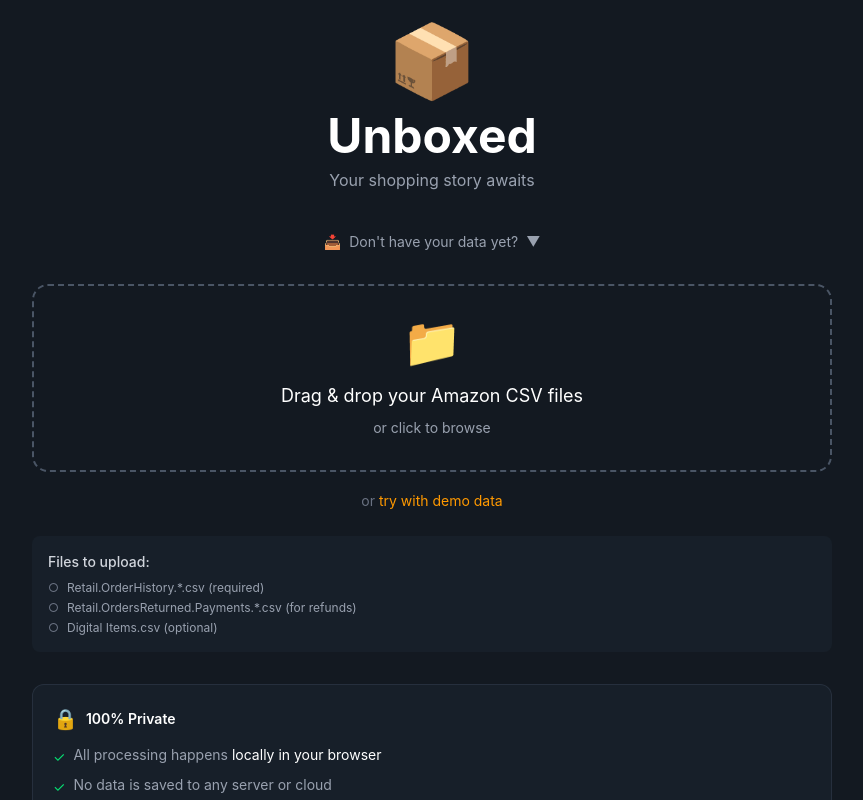
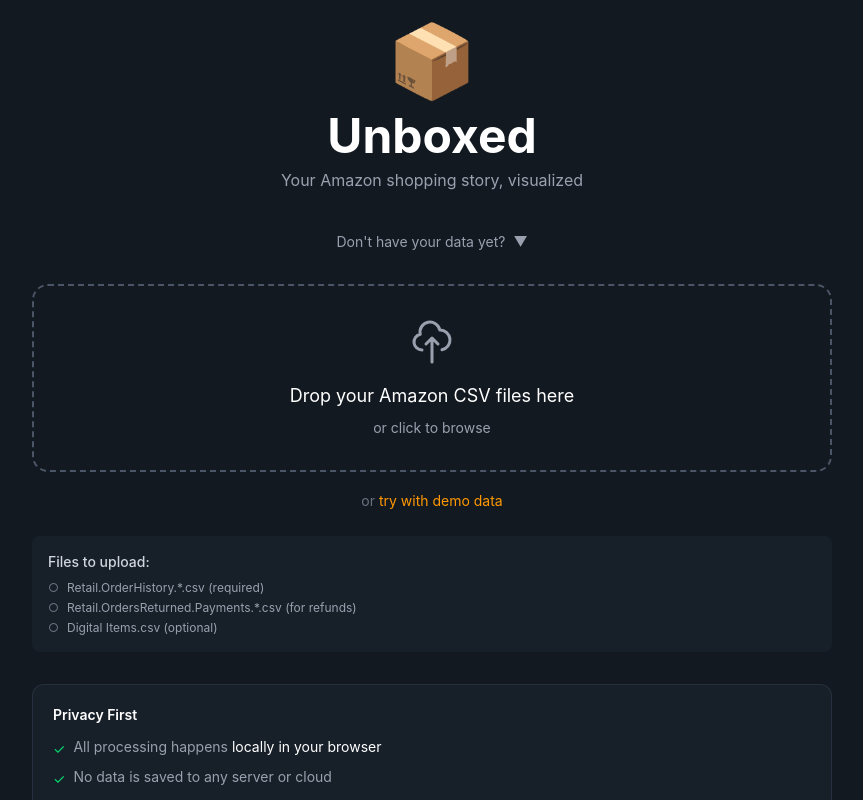
Before and after one commit to ajot/amazon-unboxed, a React (Vite) app: page / in a window 1280 px wide. Shown: the top 800 px of the page, without its empty margins (208-1071 px from the left). Built offline with nearby package versions, Linux system fonts and the light colour scheme.

Commit message:
Clean up UI: remove emojis, add upload icon, update copy

```diff
--- a/src/components/Upload.tsx
+++ b/src/components/Upload.tsx
@@ -132,7 +132,7 @@
             📦
           </motion.div>
           <h1 className="text-5xl font-bold text-white mb-2">Unboxed</h1>
-          <p className="text-gray-400">Your shopping story awaits</p>
+          <p className="text-gray-400">Your Amazon shopping story, visualized</p>
         </div>
 
         {/* How to Get Your Data - Collapsible */}
@@ -141,7 +141,6 @@
             onClick={() => setShowDataHelp(!showDataHelp)}
             className="w-full flex items-center justify-center gap-2 py-2 text-sm text-gray-400 hover:text-white transition-colors"
           >
-            <span>📥</span>
             <span>Don't have your data yet?</span>
             <motion.span
               animate={{ rotate: showDataHelp ? 180 : 0 }}
@@ -214,7 +213,7 @@
                   onClick={onContinueExploring}
                   className="flex-1 py-2 px-4 bg-amazon-orange text-amazon-dark font-semibold rounded-lg hover:bg-amber-500 transition-colors text-sm"
                 >
-                  Explore Data 📊
+                  Explore Data
                 </button>
               )}
               {onViewWrapped && (
@@ -222,7 +221,7 @@
                   onClick={onViewWrapped}
                   className="flex-1 py-2 px-4 bg-white/10 text-white font-semibold rounded-lg hover:bg-white/20 transition-colors text-sm"
                 >
-                  View Wrapped 🎁
+                  View Wrapped
                 </button>
               )}
             </div>
@@ -262,9 +261,13 @@
             className="absolute inset-0 w-full h-full opacity-0 cursor-pointer"
           />
 
-          <div className="text-5xl mb-4">{isDragging ? '📥' : '📁'}</div>
+          <div className="text-gray-400 mb-4">
+            <svg className="w-12 h-12 mx-auto" fill="none" stroke="currentColor" viewBox="0 0 24 24">
+              <path strokeLinecap="round" strokeLinejoin="round" strokeWidth={1.5} d="M7 16a4 4 0 01-.88-7.903A5 5 0 1115.9 6L16 6a5 5 0 011 9.9M15 13l-3-3m0 0l-3 3m3-3v12" />
+            </svg>
+          </div>
           <p className="text-lg text-white mb-2">
-            {isDragging ? 'Drop files here' : 'Drag & drop your Amazon CSV files'}
+            {isDragging ? 'Drop files here' : 'Drop your Amazon CSV files here'}
           </p>
           <p className="text-sm text-gray-400">or click to browse</p>
 
@@ -409,7 +412,7 @@
               }
             `}
           >
-            Unbox My Year 🎁
+            Generate My Wrapped
           </motion.button>
         )}
 
@@ -420,10 +423,7 @@
           transition={{ delay: 0.5 }}
           className="mt-8 p-5 bg-amazon-navy/30 rounded-xl border border-gray-700/50"
         >
-          <div className="flex items-center gap-2 mb-3">
-            <span className="text-xl">🔒</span>
-            <h4 className="text-sm font-semibold text-white">100% Private</h4>
-          </div>
+          <h4 className="text-sm font-semibold text-white mb-3">Privacy First</h4>
           <ul className="space-y-2 text-sm text-gray-400">
             <li className="flex items-start gap-2">
               <span className="text-green-400 mt-0.5">✓</span>
```
